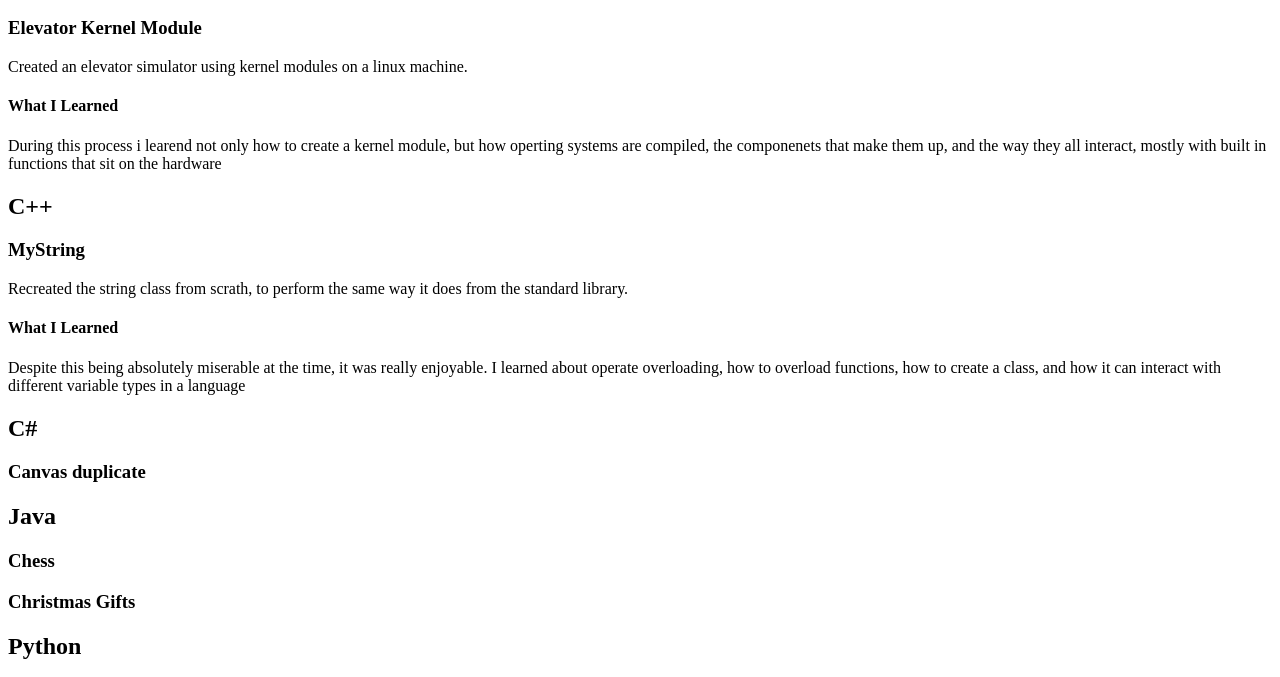
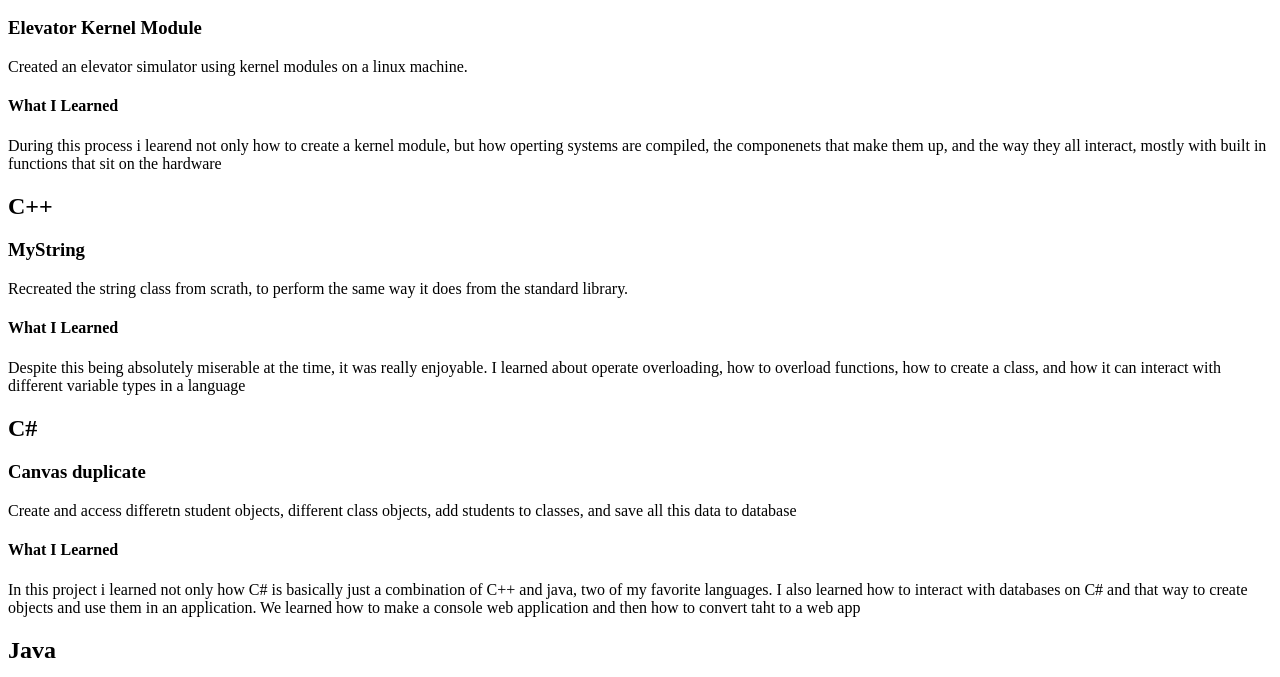
Before and after one commit to nolanorourke/nolanorourke.github.io, a plain HTML site: page projects.html in a window 1280 px wide. Shown: the part 96-773 px from the top of the page. Drawn offline with Linux system fonts and the light colour scheme.

Commit message:
added cannvas duplicate project

```diff
--- a/projects.html
+++ b/projects.html
@@ -40,6 +40,9 @@
 
         <h2>C#</h2>
         <h3>Canvas duplicate</h3>
+        <p>Create and access differetn student objects, different class objects, add students to classes, and save all this data to database</p>
+        <h4>What I Learned</h4>
+        <p>In this project i learned not only how C# is basically just a combination of C++ and java, two of my favorite languages. I also learned how to interact with databases on C# and that way to create objects and use them in an application. We learned how to make a console web application and then how to convert taht to a web app</p>
 
 
         <h2>Java</h2>
```
